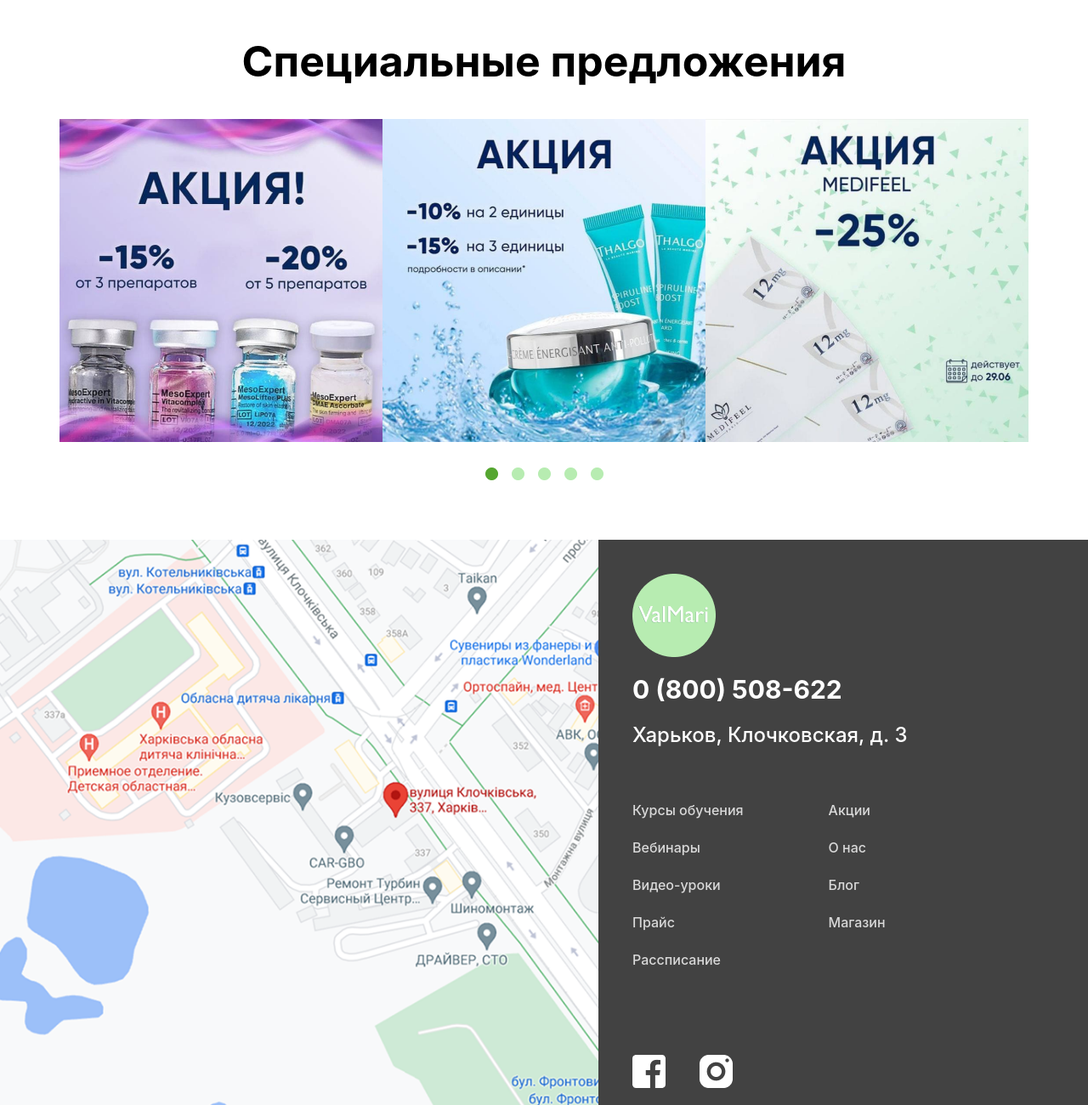
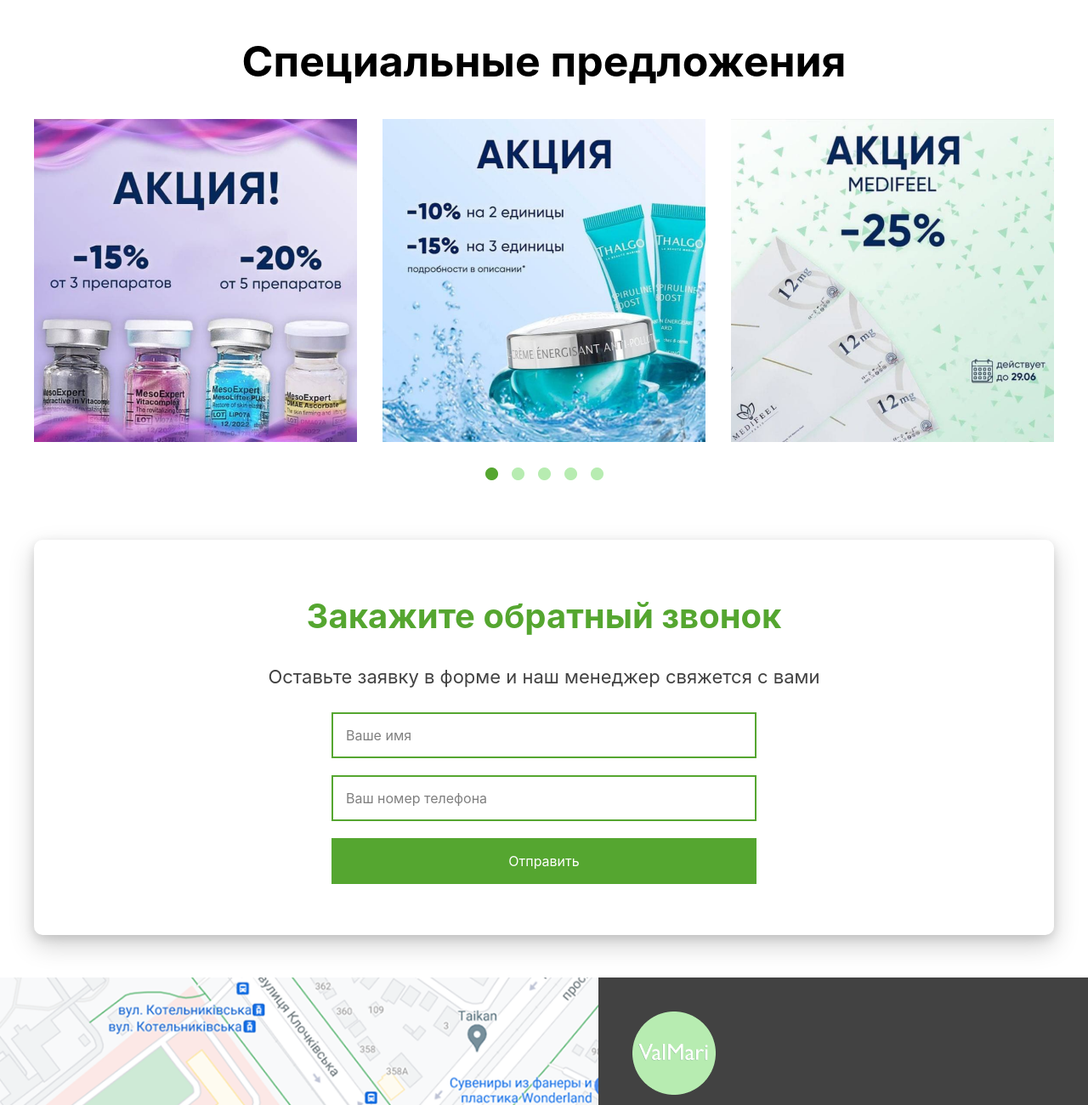
Before and after one commit to arion1986/git3, a website: page src/page5.html in a window 1280 px wide. Shown: the part 5361-6661 px from the top of the page at 85% size. Drawn offline with nearby package versions, Linux system fonts and the light colour scheme; files that its build step writes are made by us from their sources.

Commit message:
Section9: page5

```diff
--- a/src/page5.html
+++ b/src/page5.html
@@ -269,7 +269,7 @@
 
      <section class="lg:max-w-[1200px] m-auto flex flex-col justify-between items-center  gap-[30px] py-[70px]">
         <h1 class="font-bold lg:text-[50px] text-[30px] text-center m-auto">Специальные предложения</h1>
-      <aside class="flex justify-between">
+        <aside class="flex justify-between lg:gap-[30px]">
             <img class="lg:hidden flex" src="./Page5/Group 135.png" alt="">
             <img class="lg:flex hidden" src="./Page5/Rectangle 294.png" alt="">
             <img class="lg:w-auto w-[72%]" src="./Page5/Rectangle 295.png" alt="">
@@ -278,6 +278,18 @@
         </aside>
         <img src="./Page5/Group 103.png" alt="">
      </section>
+
+
+     <section class="max-w-[1200px] m-auto shadow-[0_12px_30px_rgba(0,0,0,0.18),0_4px_12px_rgba(0,0,0,0.12)] rounded-[10px] px-[15px] lg:py-[60px] py-[15px] flex flex-col gap-[25px] mb-[50px] lg:mx-auto mx-[10px]">
+      <h1 class="font-bold lg:text-[40px] text-[25px] text-[#55A630] text-center">Закажите обратный звонок</h1>
+      <p class="lg:text-[22px] text-[#424242] text-center">Оставьте заявку в форме и наш менеджер свяжется с вами</p>
+      <div class="flex flex-col gap-[20px] lg:w-[500px] w-[100%] m-auto">
+        <input class="py-[13px] px-[15px] border-2 border-[#55A630]" placeholder="Ваше имя" type="text">
+        <input class="py-[13px] px-[15px] border-2 border-[#55A630]" placeholder="Ваш номер телефона" type="text">
+        <button class="py-[15px] px-[15px] bg-[#55A630] text-white">Отправить</button>
+      </div>
+     </section>
+
  </main>
 
 
```
Lines whose indentation alone changed are shown as unchanged.
